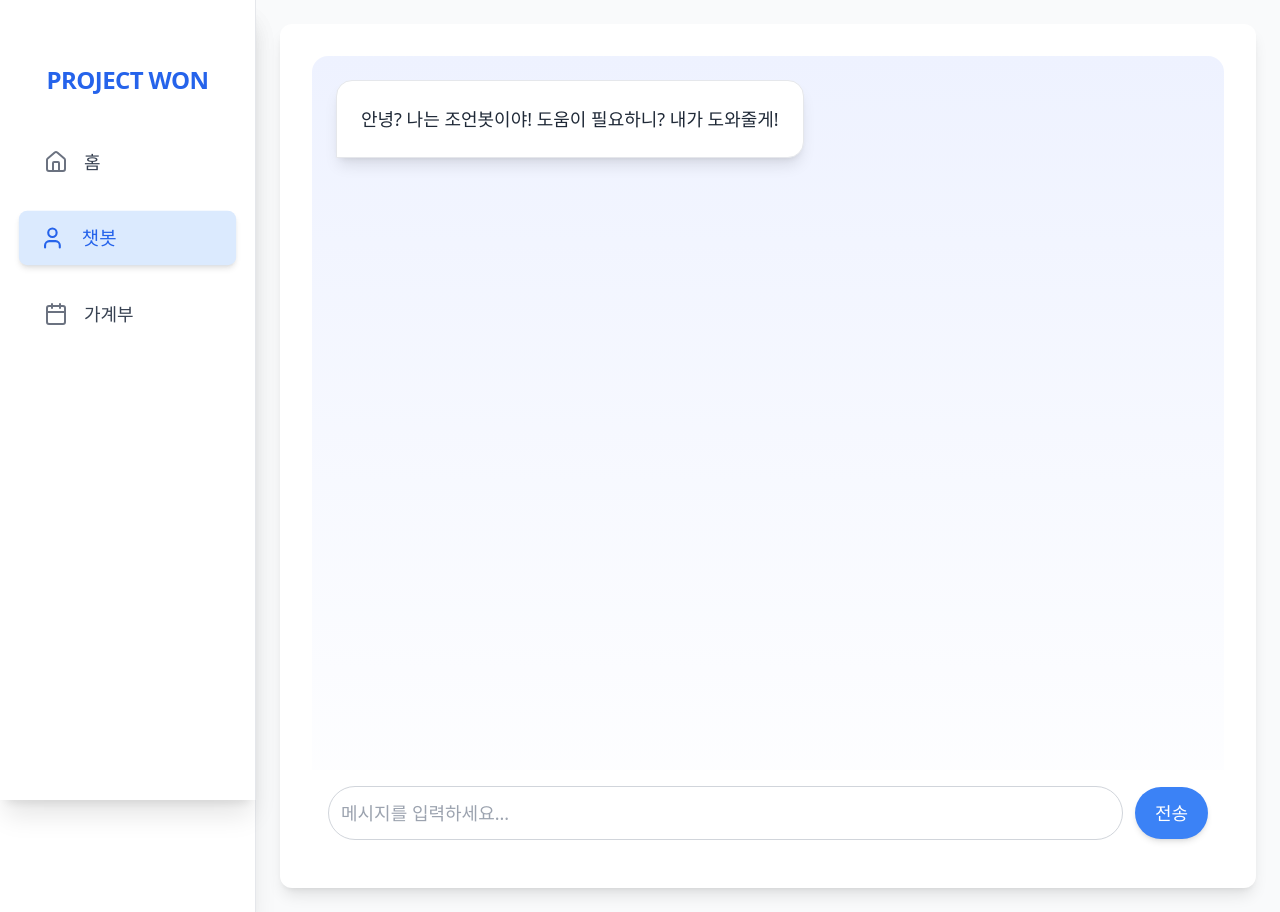
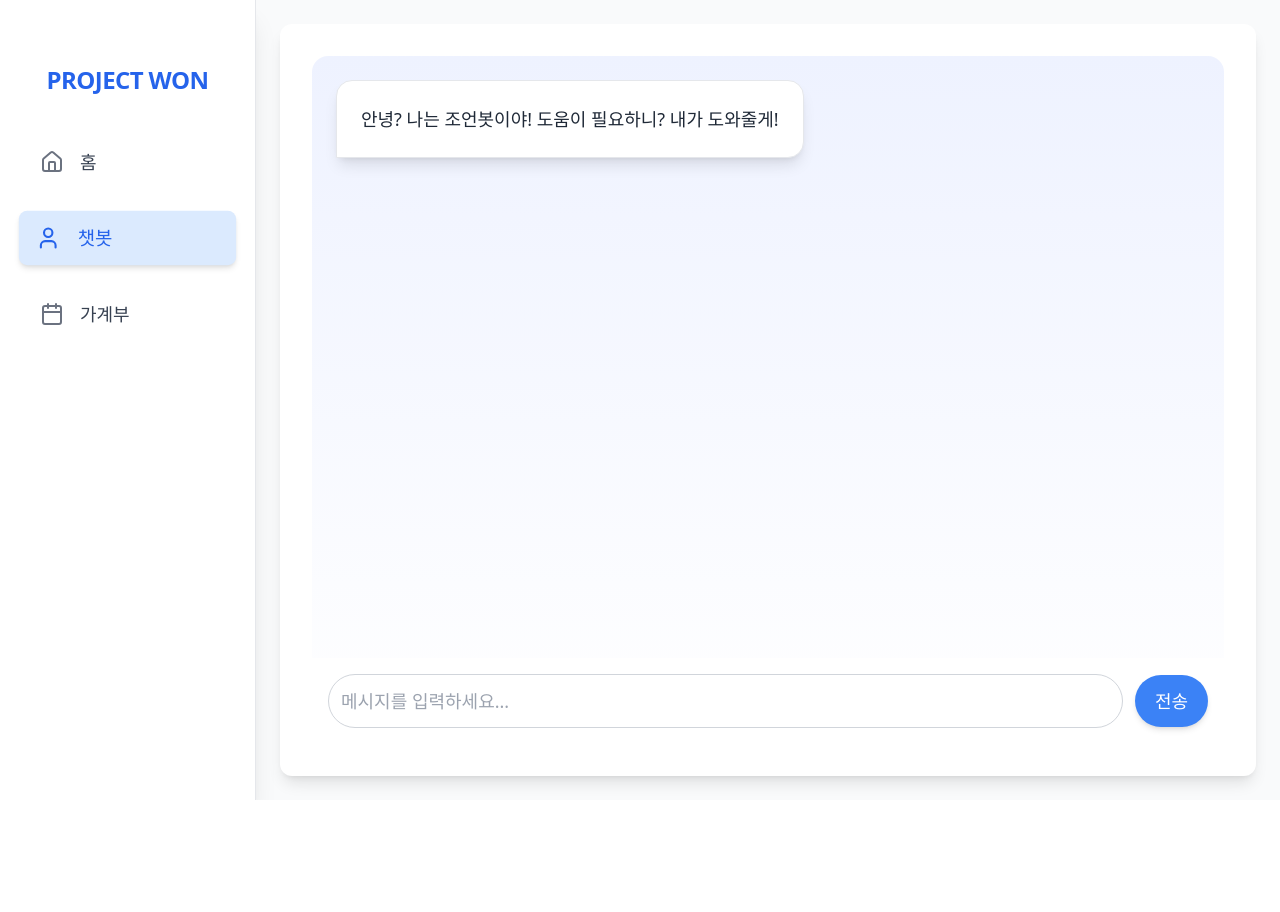
Before and after one commit to hajin0322/garden, a React (Vite) app: page /chatbot in a window 1280 px wide. After the commit the page ends 800 px from the top, so only its background shows below. Built offline with nearby package versions, Linux system fonts and the light colour scheme.

Commit message:
FIX: 디자인 변경

```diff
--- a/src/components/Chatbot/EconomicAdvice.tsx
+++ b/src/components/Chatbot/EconomicAdvice.tsx
@@ -56,9 +56,9 @@ const EconomicAdvice: React.FC = () => {
     };
 
     return (
-        <div className="flex flex-col rounded-2xl h-screen bg-gradient-to-b from-indigo-50 to-white">
+        <div className="flex flex-col rounded-2xl h-full bg-gradient-to-b from-indigo-50 to-white">
             {/* 메시지 대화 창 */}
-            <div className="flex-1 p-6 overflow-y-auto scrollbar-thin scrollbar-thumb-blue-300 scrollbar-track-blue-100">
+            <div className="flex-1 p-6 overflow-y-auto max-h-[80vh] scrollbar-thin scrollbar-thumb-blue-300 scrollbar-track-blue-100">
                 {messages.map((message, index) => (
                     <motion.div
                         key={index}
--- a/src/components/Sidebar.tsx
+++ b/src/components/Sidebar.tsx
@@ -13,7 +13,7 @@ const Sidebar: React.FC = () => {
     ];
 
     return (
-        <aside className="w-64 h-screen bg-white/50 backdrop-blur-xl border-r border-gray-200 shadow-xl p-6 flex flex-col">
+        <aside className="w-64 h-screen bg-white backdrop-blur-xl border-r border-gray-200 p-6 flex flex-col">
             {/* 로고 */}
 
             <div className="text-2xl font-bold text-blue-600 text-center py-10 tracking-tight">
@@ -21,7 +21,7 @@ const Sidebar: React.FC = () => {
             </div>
 
             {/* 메뉴 리스트 */}
-            <nav className="flex flex-col gap-y-6">
+            <nav className="flex flex-col gap-y-6 ">
                 {navItems.map(({ path, label, icon: Icon }) => {
                     const isActive = location.pathname === path;
 
@@ -30,7 +30,7 @@ const Sidebar: React.FC = () => {
                             <motion.div
                                 whileHover={{ scale: 1.05 }}
                                 whileTap={{ scale: 1.05 }}
-                                className={`flex items-center gap-4 px-5 py-3 rounded-lg transition-all duration-200 ease-in-out
+                                className={`flex items-center gap-4 px-4 py-3 rounded-lg transition-all duration-200 ease-in-out
                                     ${isActive
                                     ? "bg-blue-100 text-blue-600 shadow-md scale-105"
                                     : "text-gray-700 hover:bg-gray-100 hover:text-blue-500"
```
